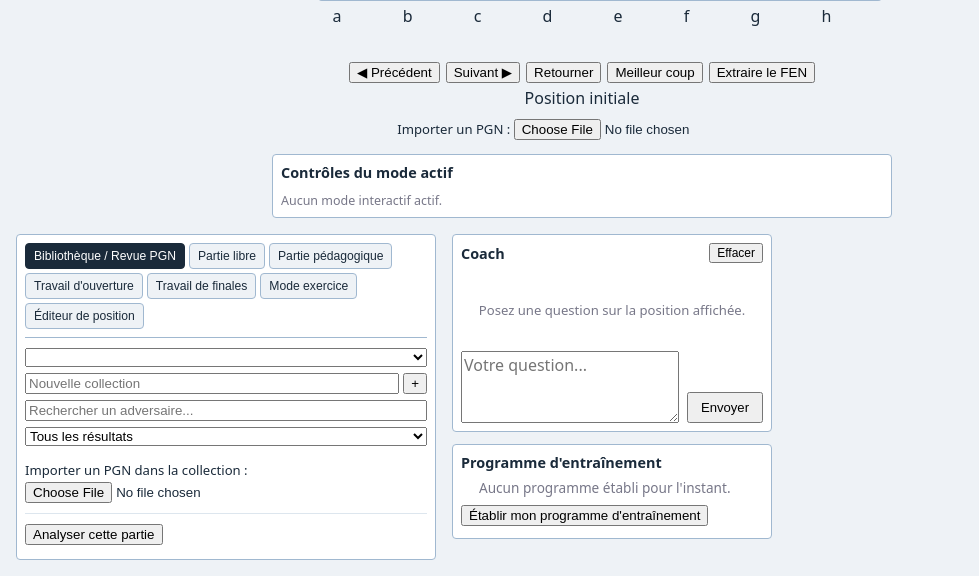
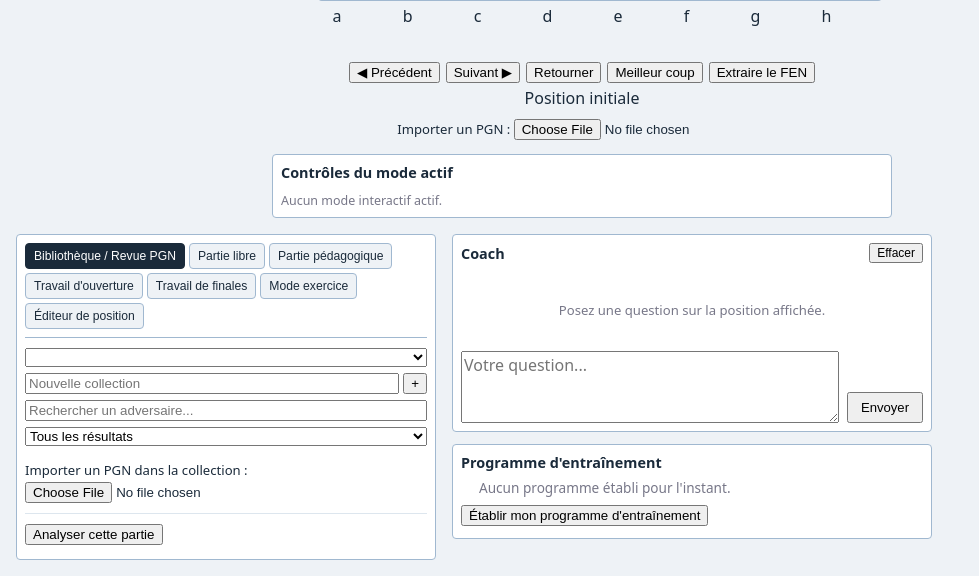
Before and after one commit to AlainDelree/Chesscoach, a Flask app: page / in a window 1280 px wide. Shown: the part 650-1226 px from the top of the page, without its empty margins (0-979 px from the left). Run offline with Flask 3, Linux system fonts and the light colour scheme; lists and menus that the app fills with data are empty.

Commit message:
Élargit le panneau Coach et agrandit le texte des réponses (issue #48)
#coach-column : 320px -> 480px (absorbe l'espace vide à droite sans
toucher aux autres colonnes). Bulles de réponse coach/utilisateur :
0.85rem -> 1.05rem + line-height 1.45 pour la lisibilité des analyses
longues.

```diff
--- a/static/board.js
+++ b/static/board.js
@@ -651,7 +651,7 @@ function _coachRenderBubble(role, text) {
   if (empty) empty.style.display = "none";
   const bubble = document.createElement("div");
   const isUser = role === "user";
-  bubble.style.cssText = `background:${isUser ? "#e8f0f8" : "#dcecdc"}; border-radius:8px; padding:8px 12px; align-self:${isUser ? "flex-end" : "flex-start"}; max-width:88%; font-size:0.85rem; color:#1a2a3a; white-space:pre-wrap;`;
+  bubble.style.cssText = `background:${isUser ? "#e8f0f8" : "#dcecdc"}; border-radius:8px; padding:8px 12px; align-self:${isUser ? "flex-end" : "flex-start"}; max-width:88%; font-size:1.05rem; line-height:1.45; color:#1a2a3a; white-space:pre-wrap;`;
   bubble.textContent = text;
   history.appendChild(bubble);
   history.scrollTop = history.scrollHeight;
--- a/templates/index.html
+++ b/templates/index.html
@@ -103,7 +103,7 @@
     #coach-column {
       display: flex;
       flex-direction: column;
-      width: 320px;
+      width: 480px;
       flex-shrink: 0;
     }
     .coach-drawer { display: flex; }
```
Also changed, not shown: CHANGELOG-48.md (added).
